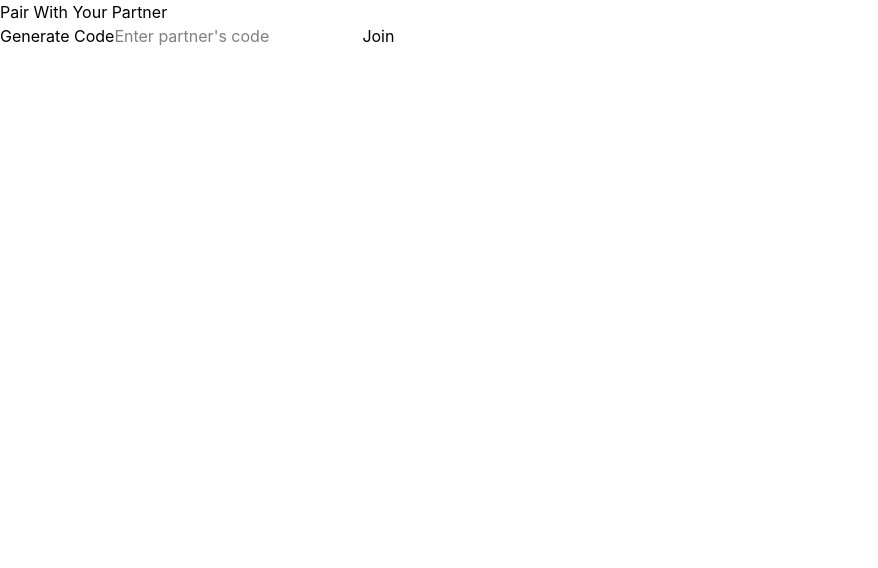
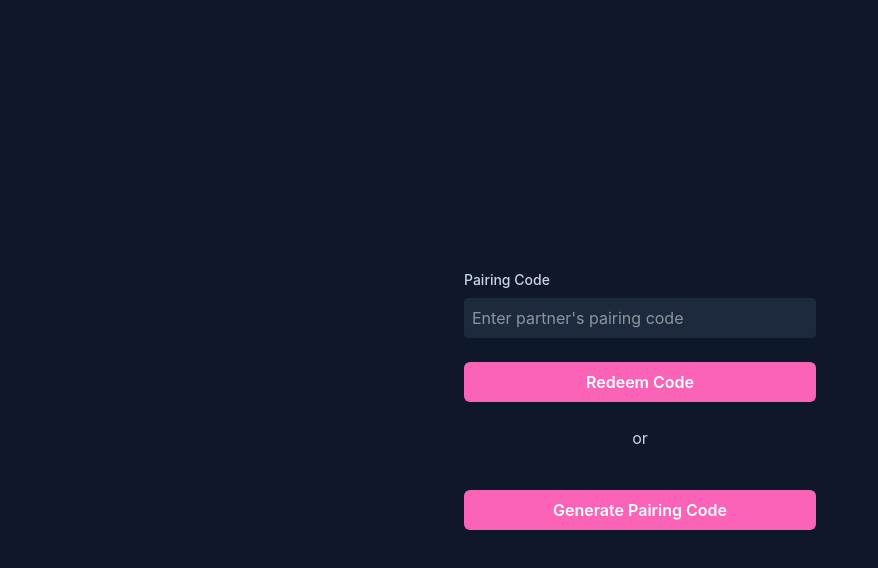
Before and after one commit to DinhKatie/couples-app, a React (Vite) app in the folder client/: page /pair in a window 1280 px wide. Shown: the top 568 px of the page, without its empty margins (0-878 px from the left). Built offline with nearby package versions, Linux system fonts and the light colour scheme; no server answers.

Commit message:
fix session refreshing bugs and add pair page

```diff
--- a/client/src/App.tsx
+++ b/client/src/App.tsx
@@ -4,8 +4,14 @@ import Room from './pages/Room'
 import { Navigate, Route, Routes } from 'react-router-dom'
 import Notes from './pages/Notes'
 import Pair from './pages/Pair'
+import { useAuth } from './context/AuthContext'
 
 function App() {
+  const { session, loading } = useAuth();
+
+  if (loading) {
+    return <div>Loading...</div>;
+  }
 
   return (
     <>
--- a/client/src/pages/Notes.tsx
+++ b/client/src/pages/Notes.tsx
@@ -4,13 +4,14 @@ import { useAuth } from '../context/AuthContext.tsx';
 
 export default function Notes() {
     const [notes, setNotes] = useState<Note[]>([]);
-    const { session } = useAuth();
+    const { session, loading } = useAuth();
 
     const [draft, setDraft] = useState("");
     const [sending, setSending] = useState(false);
 
     // TODO: fetch notes thru realtime
     useEffect(() => {
+        if (loading || !session) return;
         const fetchNotes = async () => {
             try {
                 const response = await fetch("/api/notes", {
@@ -26,7 +27,7 @@ export default function Notes() {
         };
 
         fetchNotes();
-    }, [session]);
+    }, [session, loading]);
 
     async function sendNote() {
         if (!draft.trim()) return; // Don't send empty notes
--- a/client/src/pages/Pair.tsx
+++ b/client/src/pages/Pair.tsx
@@ -69,21 +69,36 @@ export default function Pair() {
 
 
     return (
-        <div>
-            <h1>Pair With Your Partner</h1>
+        <div className="flex flex-col items-center justify-center min-h-screen bg-slate-900">
+            <div className="flex flex-col w-full p-4 gap-2 max-w-sm">
 
-            <button onClick={generateCode}>Generate Code</button>
+                <label htmlFor="pairingCode" className="text-sm font-medium text-slate-300">Pairing Code</label>
+                <input className="bg-slate-800 rounded p-2 w-full text-white hover:border-pink-400 focus:outline-none focus:ring-2 focus:ring-pink-400"
+                    id="pairingCode" type="text" value={pairingCode} onChange={(e) => setPairingCode(e.target.value)}
+                    placeholder="Enter partner's pairing code">
+                </input>
 
-            {generatedCode && (<p>Your code:{generatedCode}</p>)}
+                <button className="w-full rounded-md bg-pink-400 py-2 mt-4 font-semibold text-white hover:bg-pink-500" onClick={redeemCode}>
+                    Redeem Code
+                </button>
 
+                <div className="my-4 text-center text-slate-300">or</div>
 
-            <input value={pairingCode} onChange={(e)=>setPairingCode(e.target.value)}
-                placeholder="Enter partner's code"/>
+                <button className="w-full rounded-md bg-pink-400 py-2 mt-4 font-semibold text-white hover:bg-pink-500" onClick={generateCode}>
+                    Generate Pairing Code
+                </button>
 
-            <button onClick={redeemCode}>Join</button>
+                {generatedCode && (
+                    <div className="mt-4 p-2 bg-slate-800 rounded text-center text-white">
+                        Your pairing code: <span className="font-bold">{generatedCode}</span>
+                    </div>
+                )}
 
+                {error && (
+                    <p className="text-sm text-red-400 bg-red-950/40 rounded-lg px-3 py-2">{error}</p>
+                )}
 
-            {error && (<p>{error}</p>)}
+            </div>
         </div>
     )
 }
```
